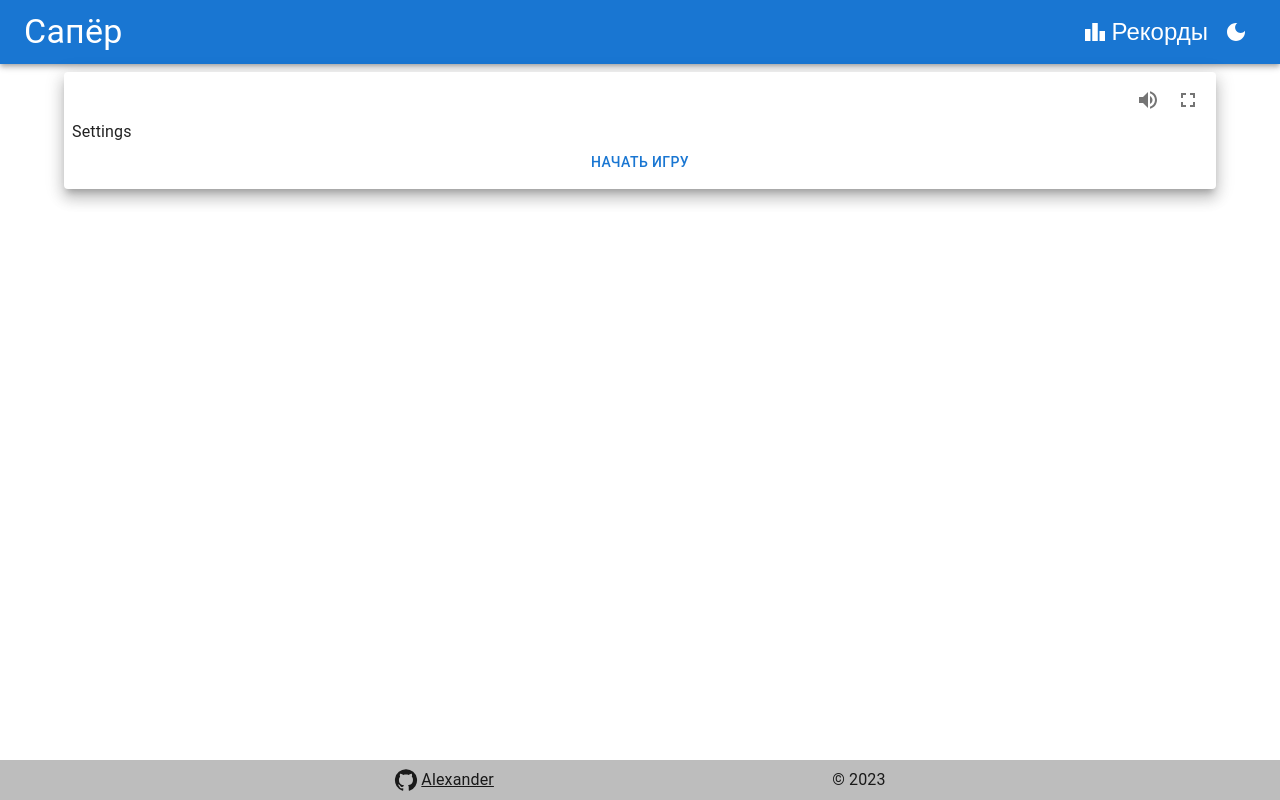
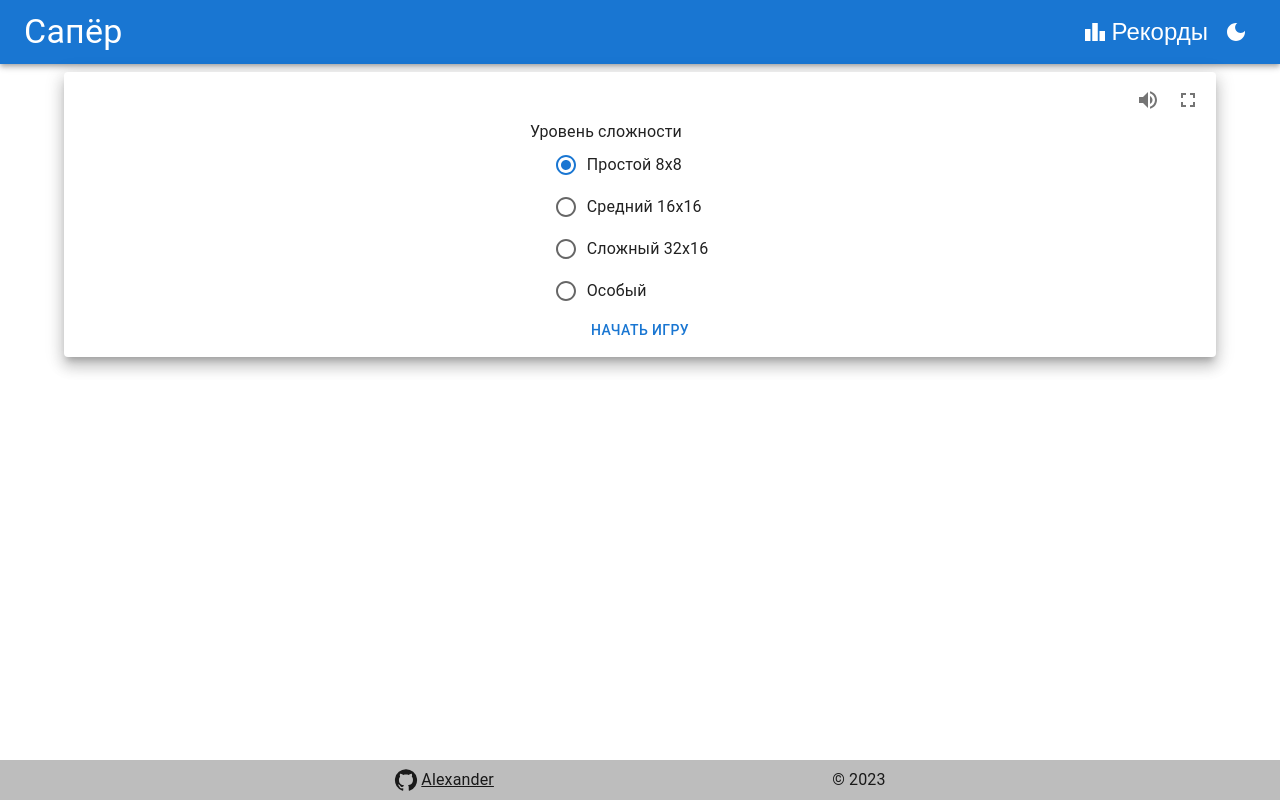
Before and after one commit to xhhjlt/minesweeper, a React (Create React App) app: page / in a window 1280 px wide. Built offline with nearby package versions, Linux system fonts and the light colour scheme; the HTML template or start-up script is replaced by a standard one.

Commit message:
feat: game settings

```diff
--- a/src/components/game/container/gameContainer.tsx
+++ b/src/components/game/container/gameContainer.tsx
@@ -2,7 +2,7 @@ import { ArrowBack, Fullscreen, FullscreenExit, Settings, VolumeOff, VolumeUp }
 import { ButtonGroup, IconButton, Paper, Stack } from "@mui/material";
 import { useAppDispatch, useAppSelector } from "app/hooks";
 import { useRef, useState } from "react";
-import { isGameActive as gameActive, isGameOpened as gameOpened, mute, isMuted as muted, openGame, openSettings, startGame, unmute } from "./containerSlice";
+import { isGameActive as gameActive, isGameOpened as gameOpened, mute, isMuted as muted, openGame, openSettings, unmute } from "./containerSlice";
 import Minesweeper from "../minesweeper/minesweeper";
 import GameSettings from "../settings/gameSettings";
 
--- a/src/components/game/settings/gameSettings.tsx
+++ b/src/components/game/settings/gameSettings.tsx
@@ -1,9 +1,14 @@
-import { Button } from "@mui/material";
+import { Button, FormControl, FormControlLabel, Input, Radio, RadioGroup, Stack, Typography } from "@mui/material";
 import { useAppDispatch } from "app/hooks";
 import { openGame, startGame } from "../container/containerSlice";
+import { useState } from "react";
 
 export default function GameSettings() {
   const dispatch = useAppDispatch();
+  const [difficulty, setDifficulty] = useState('beginner');
+  const [cols, setCols] = useState(5);
+  const [rows, setRows] = useState(5);
+  const [mines, setMines] = useState(10);
 
   const start = () => {
     dispatch(startGame());
@@ -12,7 +17,44 @@ export default function GameSettings() {
 
   return (
     <>
-      Settings
+      <FormControl sx={{mx: 'auto'}}>
+        <Typography >Уровень сложности</Typography>
+        <RadioGroup
+          name="difficulty"
+          value={difficulty}
+          onChange={(e) => setDifficulty(e.target.value)}
+          sx={{mx: 'auto'}}
+  >
+          <FormControlLabel value="beginner" control={<Radio />} label="Простой 8x8" />
+          <FormControlLabel value="intermediate" control={<Radio />} label="Средний 16x16" />
+          <FormControlLabel value="expert" control={<Radio />} label="Сложный 32x16" />
+          <FormControlLabel value="custom" control={<Radio />} label="Особый" />
+        </RadioGroup>
+        <Stack height={difficulty === 'custom' ? 'auto' : 0} overflow={'hidden'}>
+          Ширина:
+          <Input type="number" value={cols} onChange={(e) => {
+            const numb = parseInt(e.target.value);
+            const value = numb < 5 ? 5 : numb > 50 ? 50 : numb;
+            const maxMines = rows * value;
+            setCols(value);
+            if (mines > maxMines) setMines(maxMines);
+          }} />
+          Высота:
+          <Input type="number" value={rows} onChange={(e) => {
+            const numb = parseInt(e.target.value);
+            const value = numb < 5 ? 5 : numb > 50 ? 50 : numb;
+            const maxMines = cols * value;
+            setRows(value);
+            if (mines > maxMines) setMines(maxMines);
+          }} />
+          Мины:
+          <Input type="number" value={mines} onChange={(e) => {
+            const numb = parseInt(e.target.value);
+            const value = numb < 5 ? 5 : numb > cols * rows ? cols * rows : numb;
+            setMines(value)
+          }} />
+        </Stack>
+      </FormControl>
       <Button onClick={start}>Начать игру</Button>
     </>
   )
```
